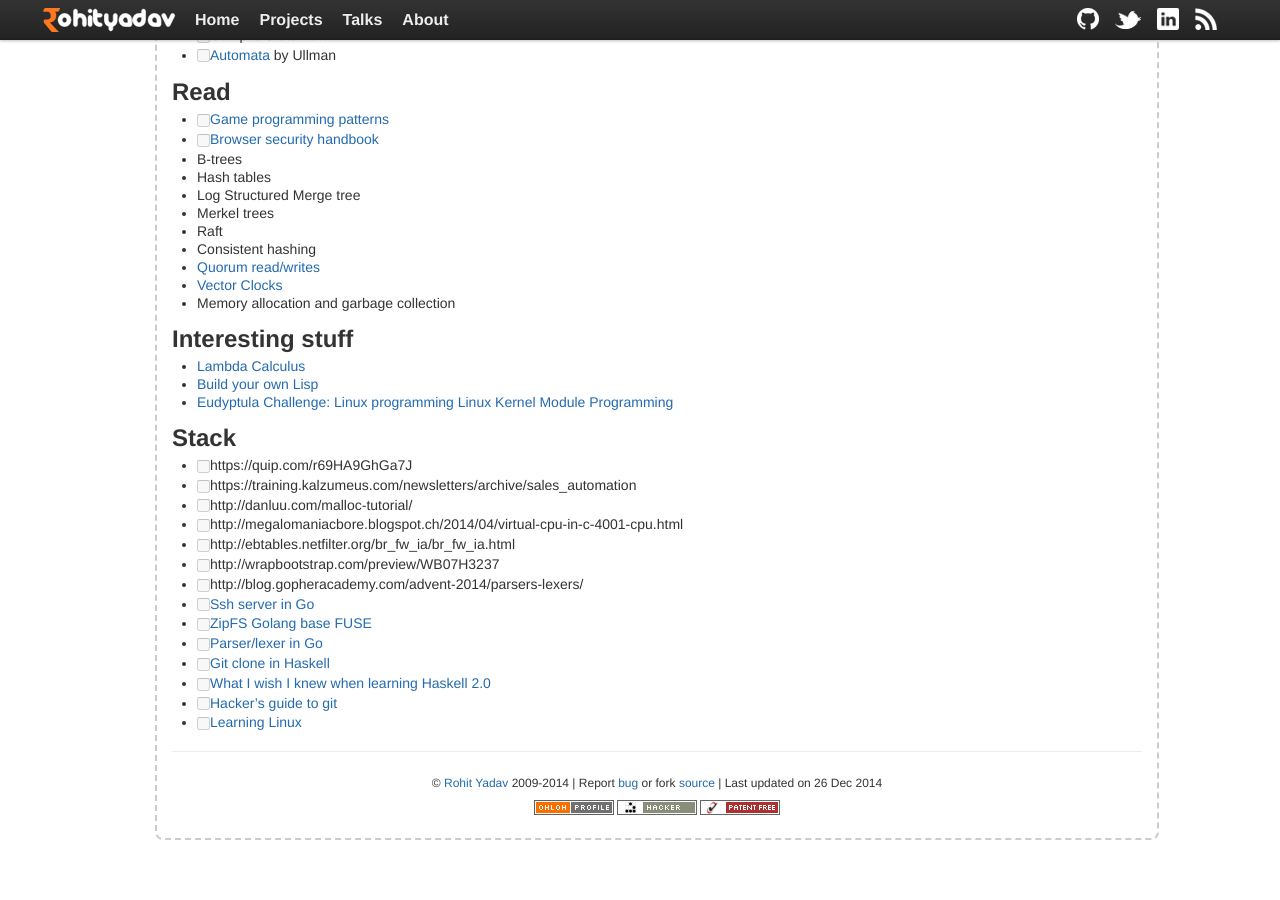
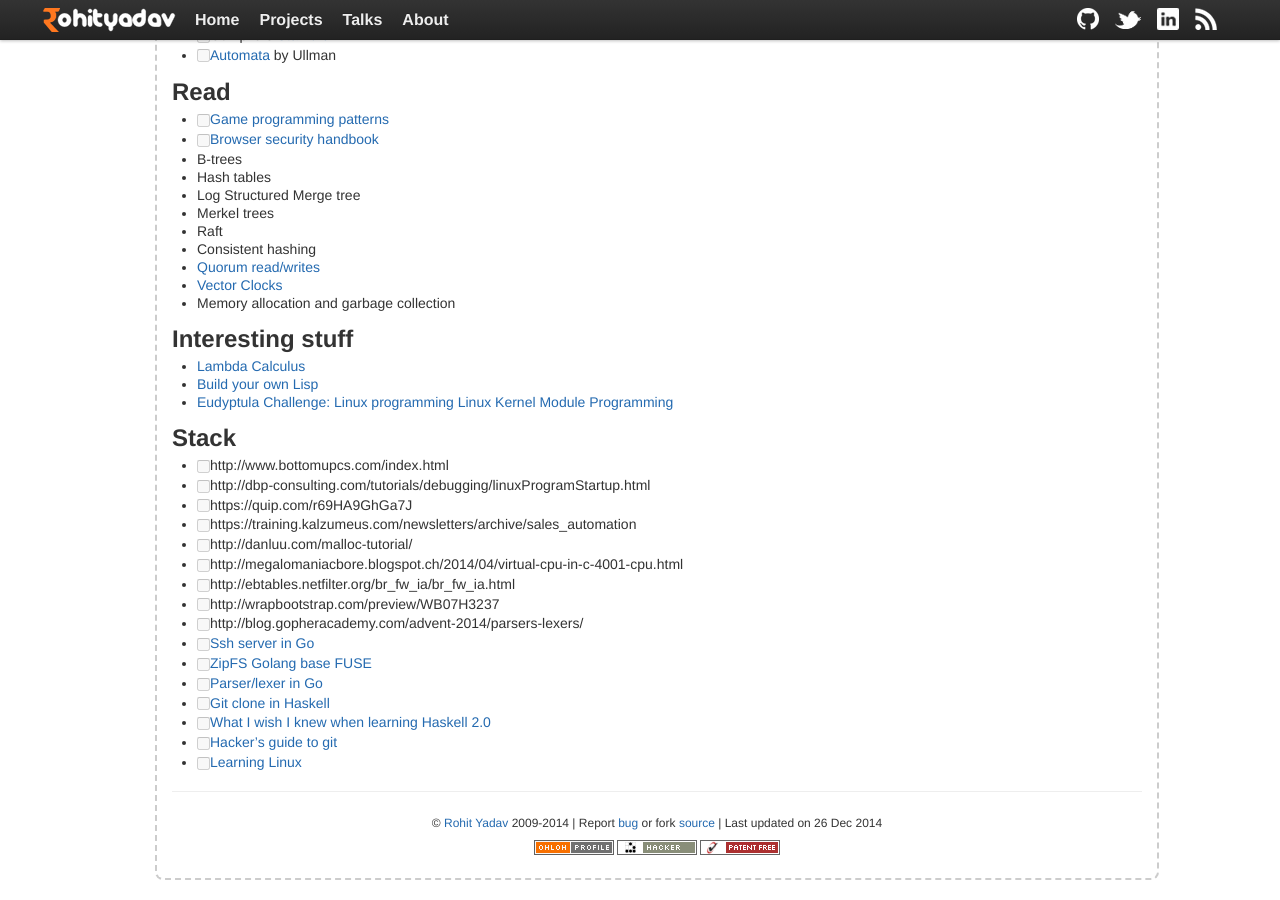
Before and after one commit to rohityadavcloud/rohityadavcloud.github.io, a Jekyll site: the page built from kaizen/index.markdown, in a window 1280 px wide and 900 px high, scrolled down 2848 px. Built offline with Jekyll 4.4.1, drawn with Linux system fonts in a browser that asks for light colours; before the commit the page ends 3708 px from its top, so only the background shows below that; some of the changed lines change nothing that is shown.

Commit message:
kaizen; update
Signed-off-by: Rohit Yadav <rohit@scaleninja.com>

```diff
--- a/kaizen/index.markdown
+++ b/kaizen/index.markdown
@@ -179,6 +179,8 @@ tagline: List for 2014
 
 ## Stack
 
+- [ ] http://www.bottomupcs.com/index.html
+- [ ] http://dbp-consulting.com/tutorials/debugging/linuxProgramStartup.html
 - [ ] https://quip.com/r69HA9GhGa7J
 - [ ] https://training.kalzumeus.com/newsletters/archive/sales_automation
 - [ ] http://danluu.com/malloc-tutorial/
```
